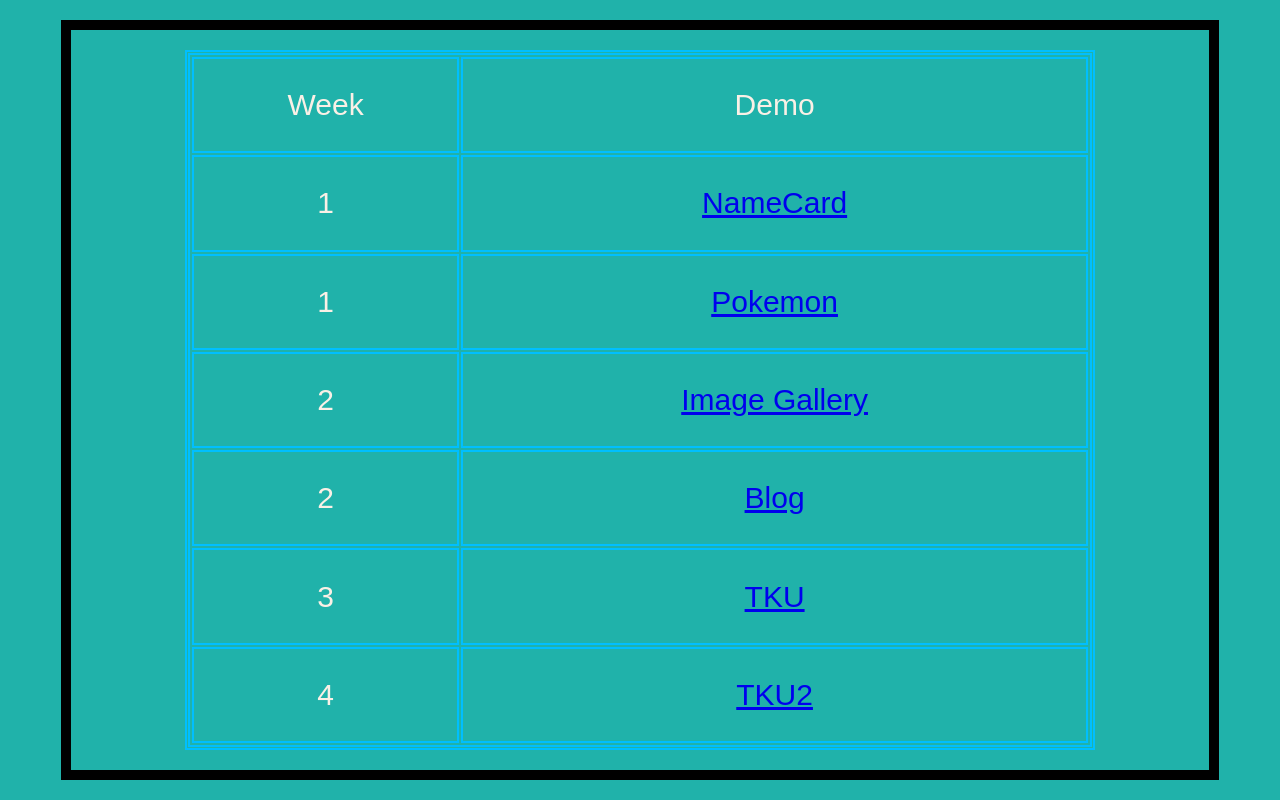
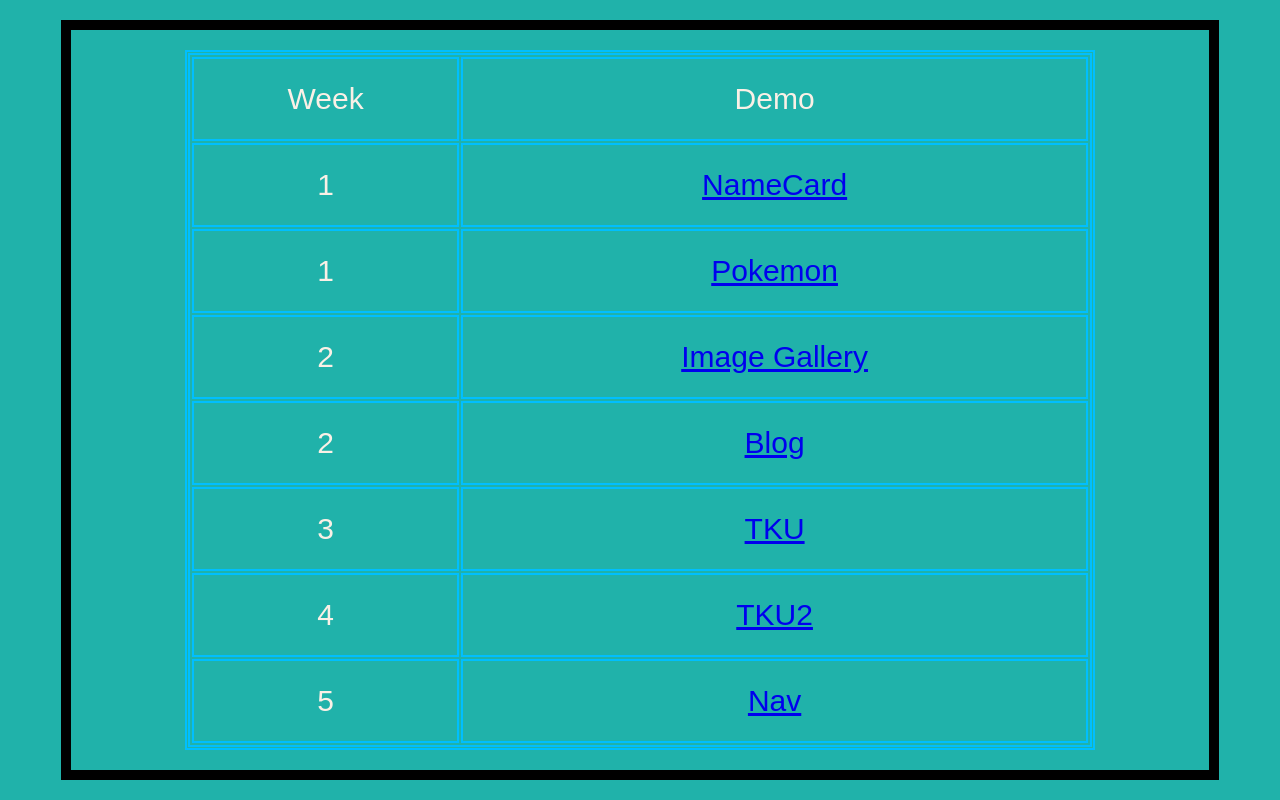
Before and after one commit to a55121684/1091-1N-demo-209410157, a plain HTML site: page index.html in a window 1280 px wide. Drawn offline with Linux system fonts and the light colour scheme.

Commit message:
Intitial commit, saving w01~w05 files

```diff
--- a/index.html
+++ b/index.html
@@ -39,6 +39,10 @@
                 <td>4</td>
                 <td><a href="./W4/index.html">TKU2</a></td>
             </tr>
+            <tr>
+                <td>5</td>
+                <td><a href="./W5_Bootstrap/nav.html">Nav</a></td>
+            </tr>
         </table>
     </div>
 
```
